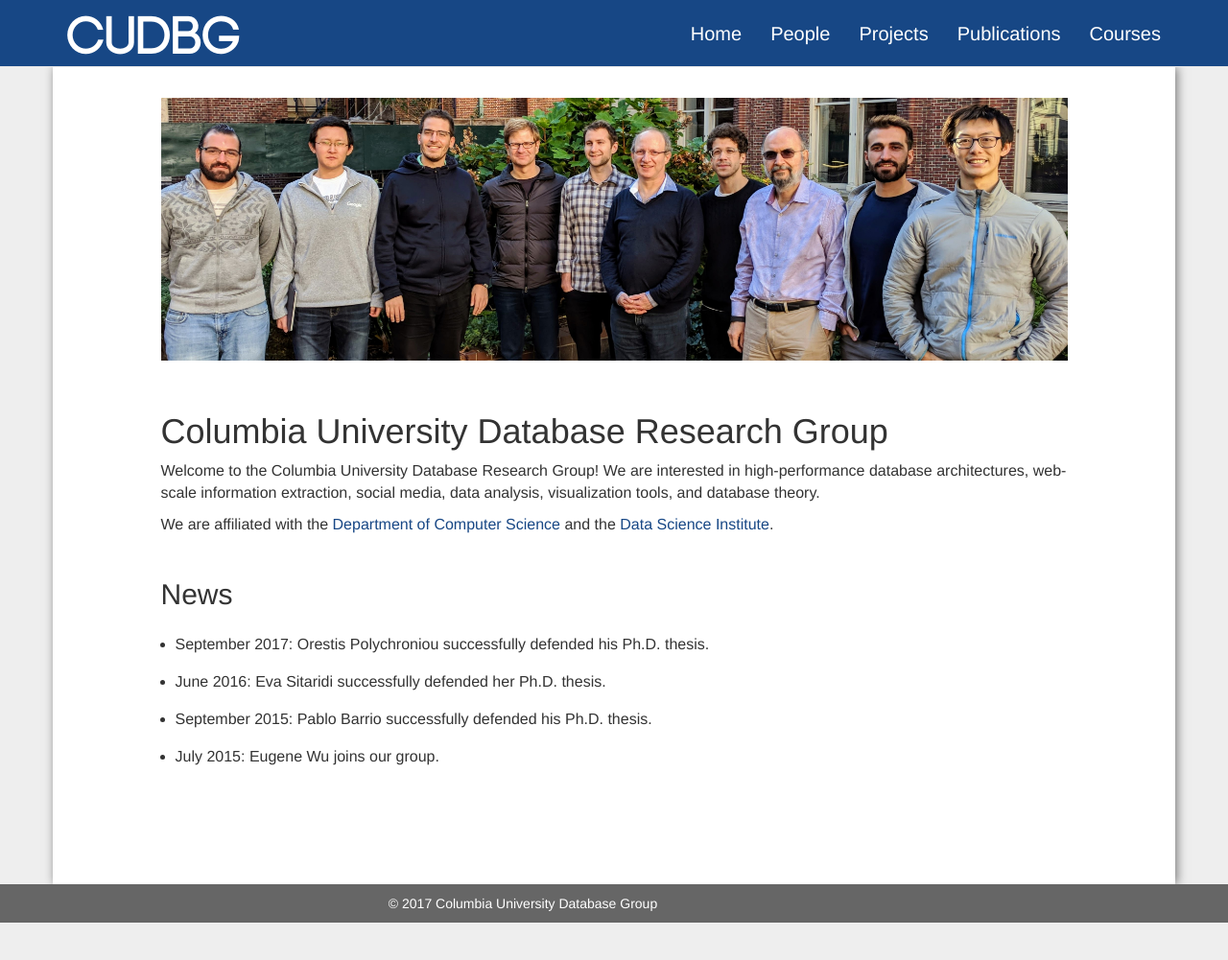
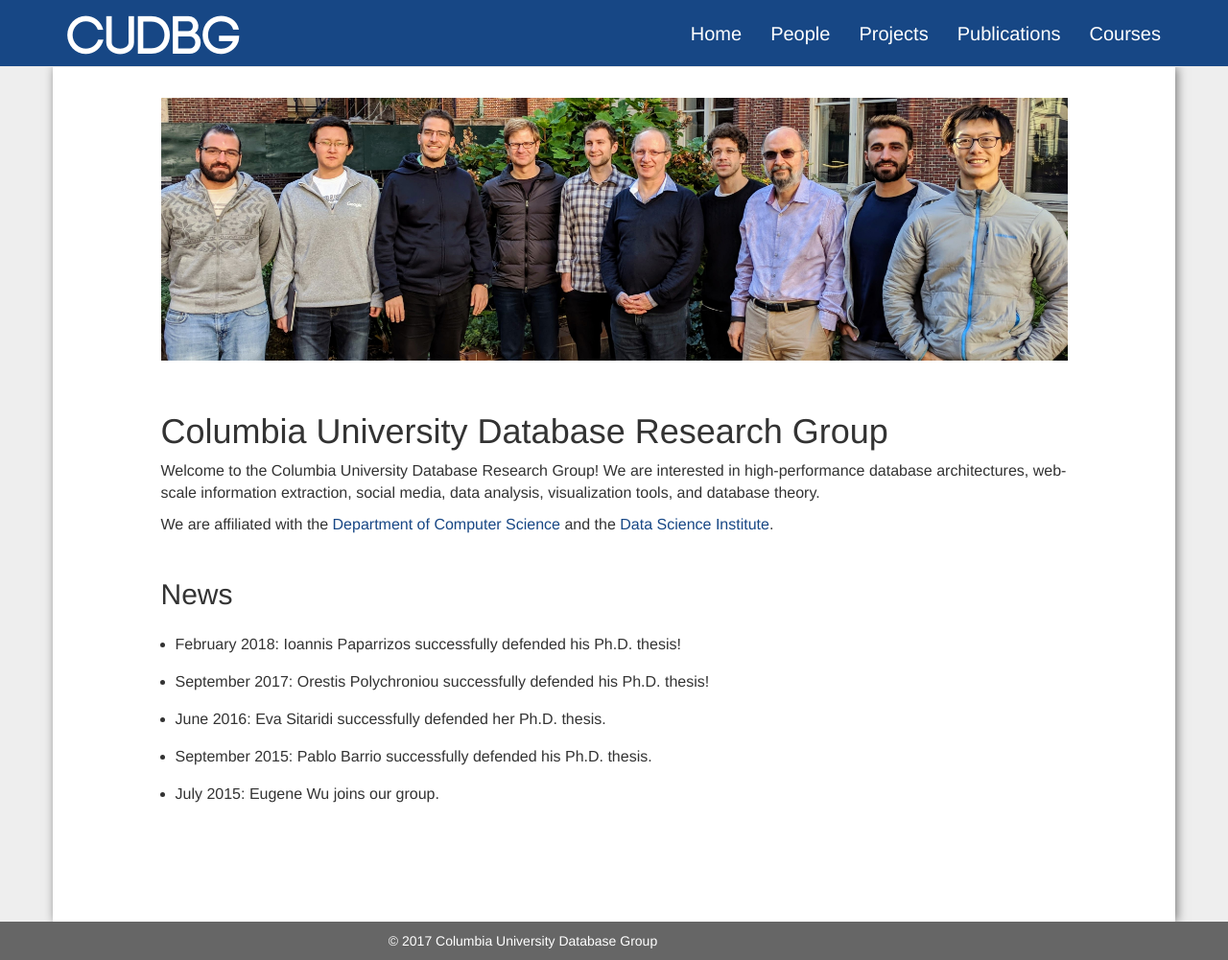
Before and after one commit to cudbg/cudbg.github.io, a Jekyll site: the page built from index.md, in a window 1280 px wide. Shown: the whole page at 96% size. Built offline with Jekyll 4.4.1, drawn with Linux system fonts in a browser that asks for light colours; nearby versions of some CDN libraries; before the commit the page ends 962 px from its top, so only the background shows below that.

Commit message:
updated site

```diff
--- a/index.md
+++ b/index.md
@@ -21,7 +21,8 @@ Below is a list of outside speakers.
 
 ## News
 
-* September 2017: Orestis Polychroniou successfully defended his Ph.D. thesis.
+* February 2018: Ioannis Paparrizos successfully defended his Ph.D. thesis!
+* September 2017: Orestis Polychroniou successfully defended his Ph.D. thesis!
 * June 2016: Eva Sitaridi successfully defended her Ph.D. thesis.
 * September 2015: Pablo Barrio successfully defended his Ph.D. thesis.
 * July 2015: Eugene Wu joins our group.
```
